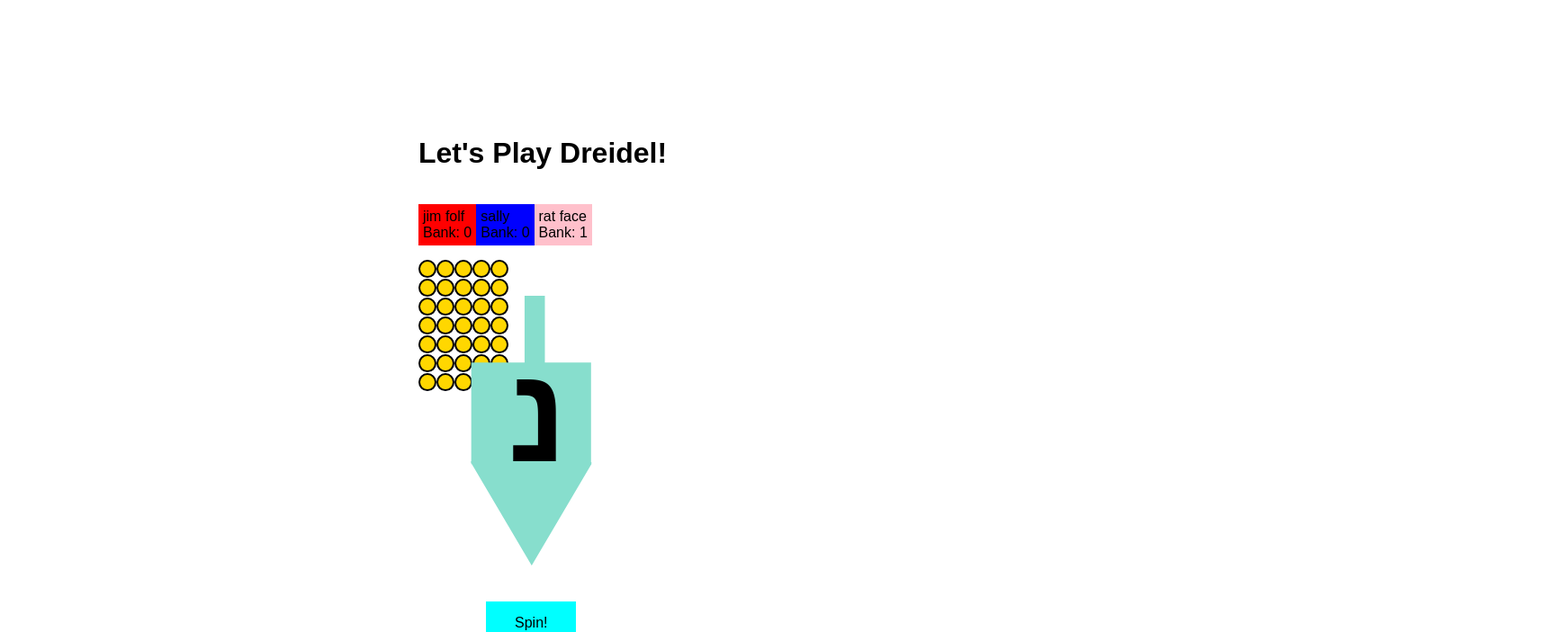
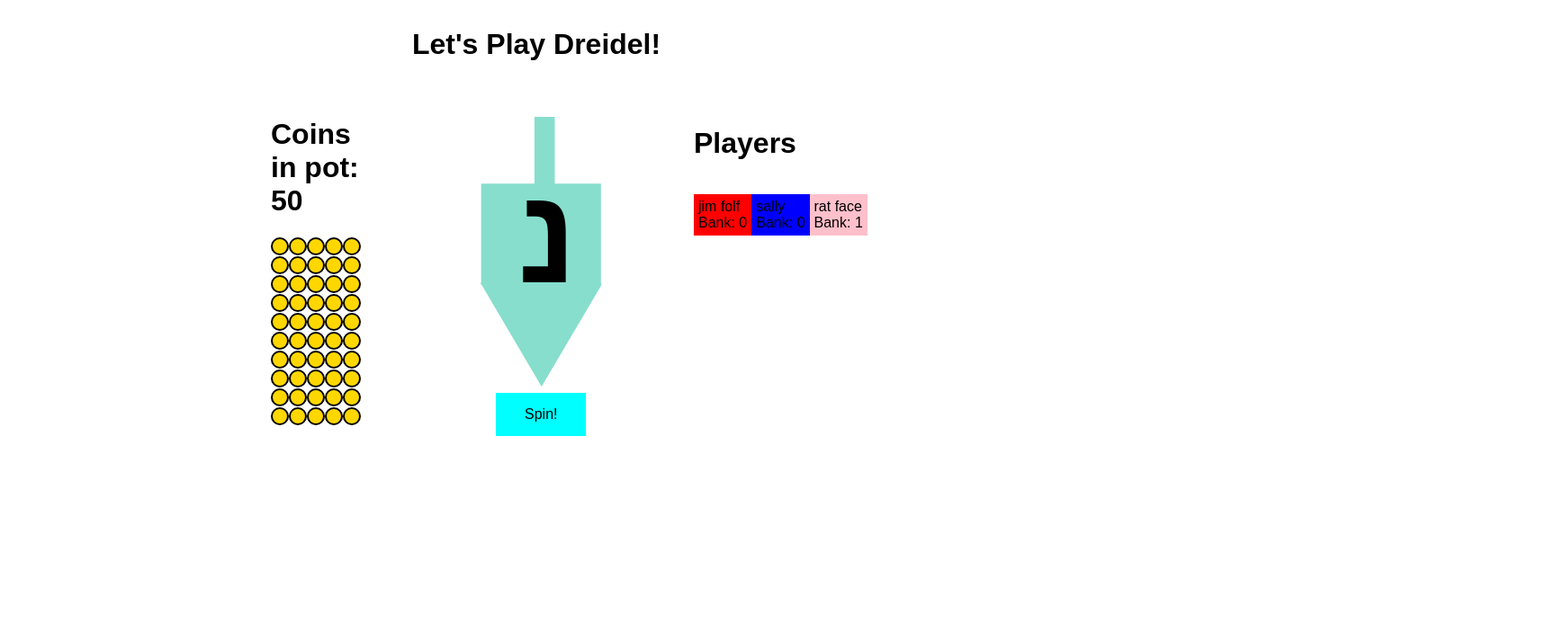
Before and after one commit to leifdroms/dreidel, a React (Create React App) app: page / in a window 1280 px wide. Shown: the top 703 px of the page at 90% size, 1728 px wide, since content can reach past the window. Built offline with nearby package versions, Linux system fonts and the light colour scheme.

Commit message:
layout looks workable

```diff
--- a/src/App.css
+++ b/src/App.css
@@ -2,14 +2,28 @@
   text-align: center;
 }
 
+.centeredText {
+  margin: auto;
+  position: relative;
+  padding: 10px;
+  left: 35%;
+}
+
 .centered {
-  position: fixed;
-  top: 50%;
-  left: 50%;
-  transform: translate(-50%, -50%);
-  -webkit-transform: translate(-50%, -50%);
-  -moz-transform: translate(-50%, -50%);
-  -o-transform: translate(-50%, -50%);
-  -ms-transform: translate(-50%, -50%);
-  z-index: 100;
+  margin: auto;
+  position: absolute;
+  left: 20%;
+  padding: 10px;
 }
+
+.leftHand {
+  left: 100px;
+  padding: 10px;
+  position: absolute;
+}
+
+.rightHand {
+  left: 500px;
+  padding: 10px;
+  position: absolute;
+}
--- a/src/App.js
+++ /dev/null
@@ -1,25 +0,0 @@
-import React, { Component } from 'react';
-import Scoreboard from './components/scoreboard/scoreboard';
-import Dreidel from './components/dreidel/dreidel';
-import Pot from './components/pot/pot';
-import './App.css';
-
-class App extends Component {
-  render() {
-    let hebrewLetter = "נ";
-    let players = [{"playerName":"jim folf","bank":0,"color":"red"},{"playerName":"sally","bank":0,"color":"blue"},{"playerName":"rat face","bank":1,"color":"pink"}]
-    let pot = 35;
-    return (
-    <div className="centered">
-    <div>
-    <h1 className="App-title">Let's Play Dreidel!</h1>
-    <Scoreboard players={players}/>
-    <Pot pot={pot}/>
-    </div>
-      <Dreidel hebrewLetter={hebrewLetter}/>
-    </div>
-    );
-  }
-}
-
-export default App;
--- /dev/null
+++ b/src/App.jsx
@@ -0,0 +1,29 @@
+import React from 'react';
+import Scoreboard from './components/scoreboard/scoreboard.jsx';
+import Dreidel from './components/dreidel/dreidel';
+import Pot from './components/pot/pot';
+import './App.css';
+
+const App = () => {
+  const hebrewLetter = 'נ';
+  const players = [{"playerName":"jim folf","bank":0,"color":"red"},{"playerName":"sally","bank":0,"color":"blue"},{"playerName":"rat face","bank":1,"color":"pink"}]
+  const pot = 50;
+  return (
+    <div>
+      <div className="centeredText">
+        <h1 className="App-title">Let's Play Dreidel!</h1>
+      </div>
+      <div className="centered">
+      <Dreidel className="centered" hebrewLetter={hebrewLetter} />
+      <div className="rightHand">
+      <Scoreboard players={players} />
+      </div>
+      <div>
+      <Pot className="leftHand" pot={pot} />
+        </div>
+      </div>
+    </div>
+  );
+};
+
+export default App;
--- a/src/components/dreidel/dreidel.css
+++ b/src/components/dreidel/dreidel.css
@@ -1,8 +1,13 @@
+.leftHand {
+left:50%;
+}
+
 .dreidelContainer {
     height: 350px;
     width: 350px;
     position: relative;
     display: block;
+    left: 150px;
   }
 
   .dreidel {
@@ -31,5 +36,6 @@
     display: inline-block;
     font-size: 16px;
     left:75px;
+    bottom:-15px;
     position: absolute;
   }
--- a/src/components/dreidel/dreidel.js
+++ b/src/components/dreidel/dreidel.js
@@ -6,12 +6,12 @@ import dreidel from './dreidel.svg';
 class Dreidel extends Component {
   render() {
     return (
-    <div>
+    <div className="leftHand">
      <div className="dreidelContainer">
           <img src={dreidel} className="dreidel" alt="dreidel"/>
           <h1 className="hebrew">{this.props.hebrewLetter}</h1>
+          <button className="spinButton" onClick={()=>{alert("Dreidel has been clicked")}}>Spin!</button>
       </div>
-      <button className="spinButton" onClick={()=>{alert("Dreidel has been clicked")}}>Spin!</button>
       </div>
 
     );
--- a/src/components/pot/pot.css
+++ b/src/components/pot/pot.css
@@ -11,4 +11,5 @@
     width: 100px;
     position: relative;
     display: block;
+    margin-left: 35%;
 }
--- a/src/components/pot/pot.js
+++ b/src/components/pot/pot.js
@@ -10,6 +10,7 @@ class Pot extends Component {
      }
     return (
     <div className="pot">
+    <h1>Coins in pot: {this.props.pot} </h1>
     {pot}
     </div>
 
--- a/src/components/scoreboard/scoreboard.css
+++ b/src/components/scoreboard/scoreboard.css
@@ -1,4 +1,11 @@
-ul {
+.scoreboardContainer {
+  height: 100px;
+  width: 300px;
+  position: absolute;
+  margin-left: 25%;
+}
+
+.playerList {
     list-style-type: none;
     padding: 5px;
     display: inline-block;
--- a/src/components/scoreboard/scoreboard.js
+++ /dev/null
@@ -1,20 +0,0 @@
-import React, { Component } from 'react';
-import './scoreboard.css';
-
-class Scoreboard extends Component {
-  render() {
-    return (
-      <div>
-
-            {this.props.players.map(function(listValue){
-                return <ul style={{"background-color": listValue.color}}>
-                    <li>{listValue.playerName}</li>
-                    <li>Bank: {listValue.bank}</li>
-                    </ul>
-            })}
-      </div>
-    );
-  }
-}
-
-export default Scoreboard;
--- /dev/null
+++ b/src/components/scoreboard/scoreboard.jsx
@@ -0,0 +1,18 @@
+import React from 'react';
+import './scoreboard.css';
+
+const Scoreboard = (props) => {
+  return (
+    <div className="scoreboardContainer">
+      <h1>Players</h1>
+      {props.players.map(function(listValue){
+      return <ul className="playerList" style={{"background-color": listValue.color}}>
+                    <li>{listValue.playerName}</li>
+                    <li>Bank: {listValue.bank}</li>
+                    </ul>
+            })}
+      </div>
+    );
+}
+
+export default Scoreboard;
--- a/src/index.js
+++ b/src/index.js
@@ -1,8 +1,8 @@
 import React from 'react';
 import ReactDOM from 'react-dom';
 import './index.css';
-import App from './App';
+import App from './App.jsx';
 import registerServiceWorker from './registerServiceWorker';
 
-ReactDOM.render(<App />, document.getElementById('root'));
+ReactDOM.render(<App/>, document.getElementById('root'));
 registerServiceWorker();
```
